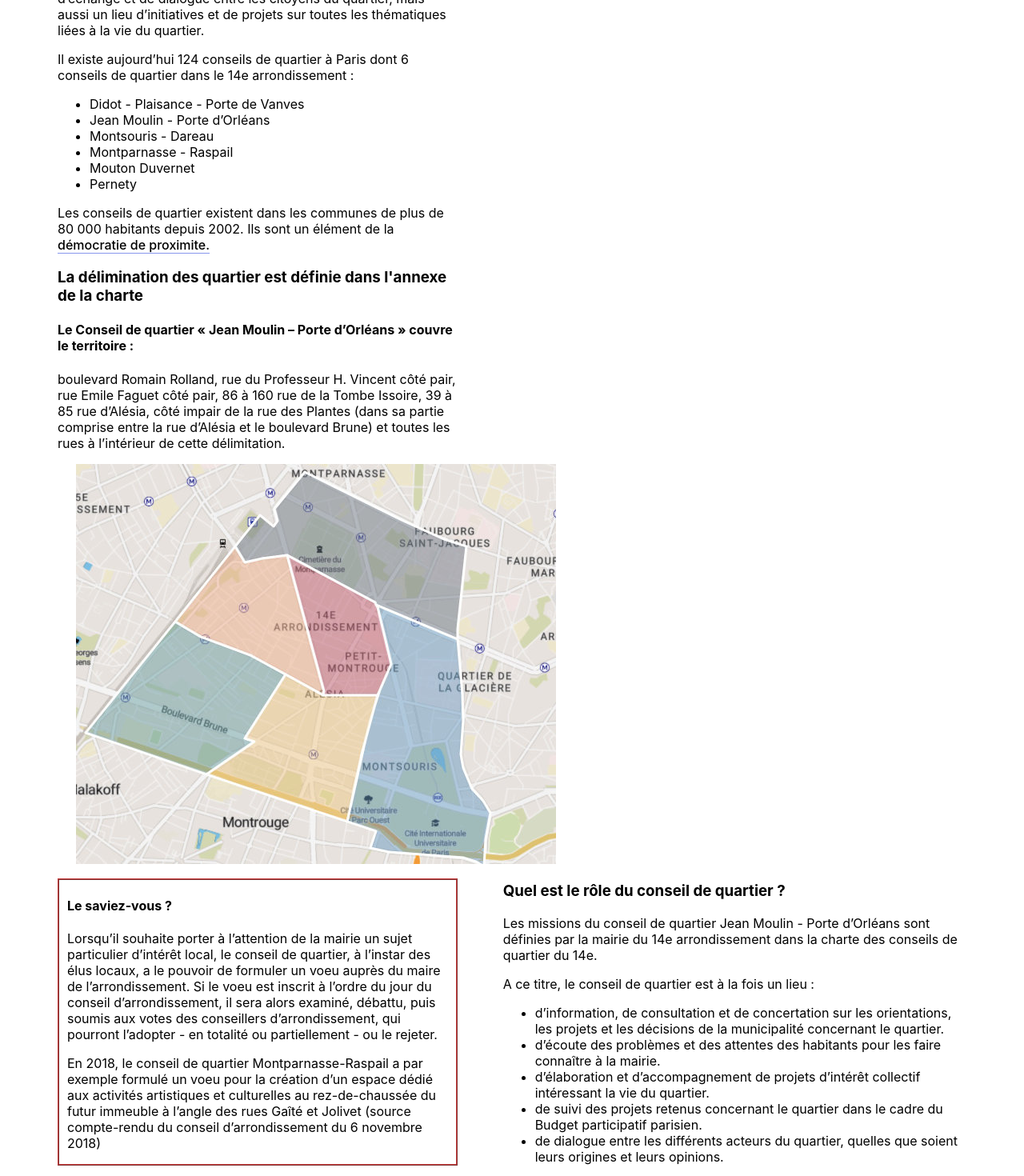
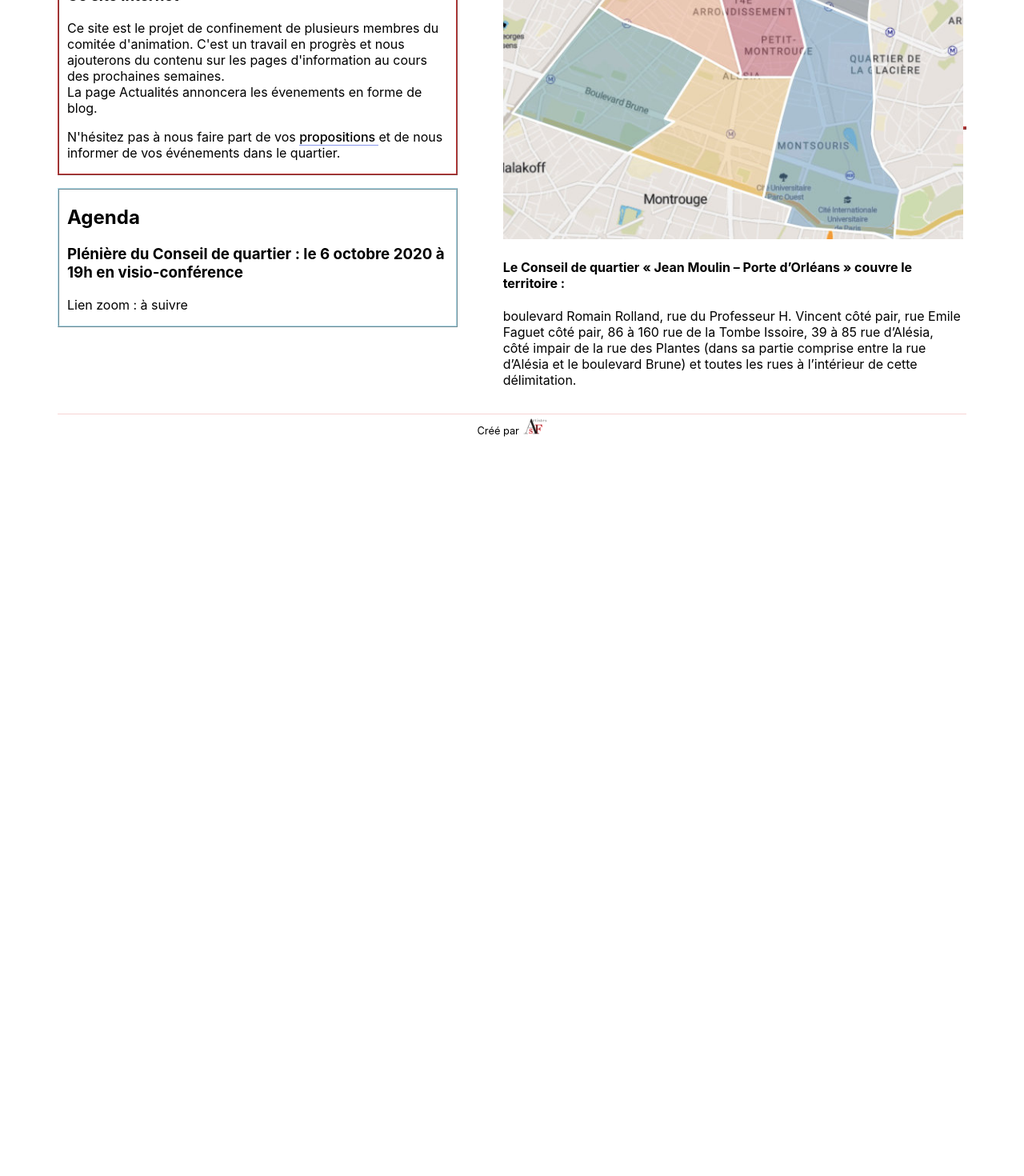
Before and after one commit to helgaParis/animation, a Next.js app: page /index-echt in a window 1280 px wide. Shown: the part 460-1930 px from the top of the page at 80% size. After the commit the page ends 1173 px from the top, so only its background shows below. Built offline with nearby package versions, Linux system fonts and the light colour scheme.

Commit message:
rearranged home page

```diff
--- a/pages/index-echt.js
+++ b/pages/index-echt.js
@@ -2,6 +2,9 @@ import Head from 'next/head'
 import Layout, { siteTitle } from '../components/layout'
 import styles from '../styles/Home.module.css'
 import stylesPlan from '../styles/plan.module.css'
+
+import Link from 'next/link'
+
 
 export default function Home() {
   return (
@@ -17,36 +20,30 @@ export default function Home() {
         <main className={styles.main}>
             <h1 className={styles.title}>Conseil de quartier Jean Moulin Porte d’Orléans (JMPO)</h1>
             <div className={stylesPlan.row}>
+
                 <div className={stylesPlan.column}>
-                    <h2>Qu’est-ce qu’un conseil de quartier ?</h2>
-                    <p>Le conseil de quartier est une instance consultative du conseil d’arrondissement, politiquement neutre,
-                        qui regroupe des habitants du quartier désireux de s’investir dans la vie de leur quartier et d’oeuvrer à
-                        l’amélioration et au dynamisme de leur environnement local. C’est à la fois un lieu d’information,
-                        d’échange et de dialogue entre les citoyens du quartier, mais aussi un lieu d’initiatives et de projets sur toutes les thématiques
-                        liées à la vie du quartier.
-                    </p>
-                    <p>Il existe aujourd’hui 124 conseils de quartier à Paris dont 6 conseils de quartier dans le 14e arrondissement :
-                        <ul>
-                            <li>Didot - Plaisance - Porte de Vanves</li>
-                            <li>Jean Moulin - Porte d’Orléans</li>
-                            <li>Montsouris - Dareau</li>
-                            <li>Montparnasse - Raspail</li>
-                            <li>Mouton Duvernet</li>
-                            <li>Pernety</li>
-                        </ul>
-                    </p>
-                    <p> Les conseils de quartier existent dans les communes de plus de 80 000 habitants depuis 2002.
-                        Ils sont un élément de la {" "}
-                        <a
-                        href="https://www.api-site.paris.fr/mairies/public/assets/2017%2F6%2FFormation_citoyenne_democratie_locale_8_octobre%202015.pdf"
-                        target="_blank"
-                        rel="noopener noreferrer"
-                        // className={styles.linkintern}
-                        >
-                        démocratie de proximite.
-                        </a>
-                        </p>
-                    <h3>La délimination des quartier est définie dans l'annexe de la charte </h3>
+                    <div className={styles.encadre}>
+                        <h2>Dernières Nouvelles</h2>
+
+                        <h3>Ce site Internet</h3>
+                        <p>Ce site est le projet de confinement de plusieurs membres du comitée d'animation. C'est un travail en progrès et nous ajouterons du contenu sur les pages d'information au cours des prochaines semaines. <br/> La page Actualités annoncera les évenements en forme de blog.</p>
+                        <p>N'hésitez pas à nous faire part de vos {""}
+                        <Link href="/contribuer">
+                                    <a title="Formulaire de contact" >propositions </a>
+                                    </Link>
+
+                        et de nous informer de vos événements dans le quartier.</p>
+                    </div>
+                    <div className={styles.encadrebleu}>
+                        <h2>Agenda</h2>
+                        <h3>Plénière du Conseil de quartier : le 6 octobre 2020 à 19h en visio-conférence</h3>
+                        <p>Lien zoom : à suivre</p>
+                    </div>
+
+                </div>
+                <div className={stylesPlan.columnright}>
+                    <img src="/plan14e.jpg" className={stylesPlan.plan14} alt="Plan des six quartiers du 14e arrondissemnt de Paris" ></img>
+
                     <h4>Le Conseil de quartier « Jean Moulin – Porte d’Orléans » couvre le territoire : </h4>
                     <p>boulevard Romain Rolland,
                         rue du Professeur H. Vincent côté pair, rue Emile Faguet côté pair, 86 à 160 rue de la Tombe Issoire,
@@ -54,51 +51,15 @@ export default function Home() {
                         et le boulevard Brune) et toutes les rues à l’intérieur de cette délimitation.
                     </p>
                 </div>
-                <div className={stylesPlan.columnright}>
-                    <img src="/plan14e.jpg" className={stylesPlan.plan14} alt="Plan des six quartiers du 14e arrondissemnt de Paris" ></img>
-                </div>
 
             <div className={stylesPlan.row}>
 
                 <div className={stylesPlan.column}>
                     <div className={styles.encadre}>
-                        <h4>Le saviez-vous ?</h4>
-                        <p>Lorsqu’il souhaite porter à l’attention de la mairie un sujet particulier d’intérêt local,
-                            le conseil de quartier, à l’instar des élus locaux, a le pouvoir de formuler un voeu auprès
-                            du maire de l’arrondissement. Si le voeu est inscrit à l’ordre du jour du conseil
-                            d’arrondissement, il sera alors examiné, débattu, puis soumis aux votes des conseillers
-                            d’arrondissement, qui pourront l’adopter - en totalité ou partiellement - ou le rejeter.
-                        <p>En 2018, le conseil de quartier Montparnasse-Raspail a par exemple formulé un voeu pour
-                            la création d’un espace dédié aux activités artistiques et culturelles au rez-de-chaussée
-                            du futur immeuble à l’angle des rues Gaîté et Jolivet (source compte-rendu du conseil d’arrondissement
-                            du 6 novembre 2018)</p>
-                        </p>
+
                     </div>
                 </div>
-                <div className={stylesPlan.columnright}>
-                <h3>Quel est le rôle du conseil de quartier ?</h3>
-                    <p>Les missions du conseil de quartier Jean Moulin - Porte d’Orléans sont définies par
-                        la mairie du 14e arrondissement dans la charte des conseils de quartier du 14e.
-                    </p>
-                    <p>A ce titre, le conseil de quartier est à la fois un lieu :
-                        <ul>
-                            <li>d’information, de consultation et de concertation sur les orientations,
-                                les projets et les décisions de la municipalité concernant le quartier.
-                            </li>
-                            <li>d’écoute des problèmes et des attentes des habitants pour les faire connaître
-                                à la mairie.
-                            </li>
-                            <li>d’élaboration et d’accompagnement de projets d’intérêt collectif intéressant la vie
-                                du quartier.
-                            </li>
-                            <li>de suivi des projets retenus concernant le quartier dans le cadre du Budget
-                                participatif parisien.
-                            </li>
-                            <li>de dialogue entre les différents acteurs du quartier, quelles que soient leurs
-                                origines et leurs opinions.
-                            </li>
-                        </ul>
-                </p></div>
+
 
             </div>
             </div>
--- a/pages/role.js
+++ b/pages/role.js
@@ -2,6 +2,7 @@ import Head from 'next/head'
 import Layout, { siteTitle } from '../components/layout'
 import styles from '../styles/Home.module.css'
 import stylesPlan from '../styles/plan.module.css'
+import utilStyles from '../styles/layout.module.css'
 
 export default function Role() {
   return (
@@ -25,7 +26,7 @@ export default function Role() {
             <p>Il existe aujourd’hui 124 conseils de quartier à Paris dont 6 conseils de quartier dans le 14e arrondissement :
                 <ul>
                     <li>Didot - Plaisance - Porte de Vanves</li>
-                    <li>Jean Moulin - Porte d’Orléans</li>
+                    <li className={utilStyles.boldText}>Jean Moulin - Porte d’Orléans</li>
                     <li>Montsouris - Dareau</li>
                     <li>Montparnasse - Raspail</li>
                     <li>Mouton Duvernet</li>
--- a/styles/Home.module.css
+++ b/styles/Home.module.css
@@ -119,7 +119,12 @@
 }
 .encadre {
     border: 2px ridge rgba(180, 6, 6, 0.795);
-    padding: 0 2%
+    padding: 0 2%;
+}
+.encadrebleu {
+    margin-top:1rem;
+    border: 2px ridge lightblue;
+    padding: 0 2%;
 }
   .footer {
     width: 100%;
--- a/styles/plan.module.css
+++ b/styles/plan.module.css
@@ -1,4 +1,5 @@
 .plan14 {
+    width:100%;
     max-width: 600px;
     max-height: 500px;
 }
```
